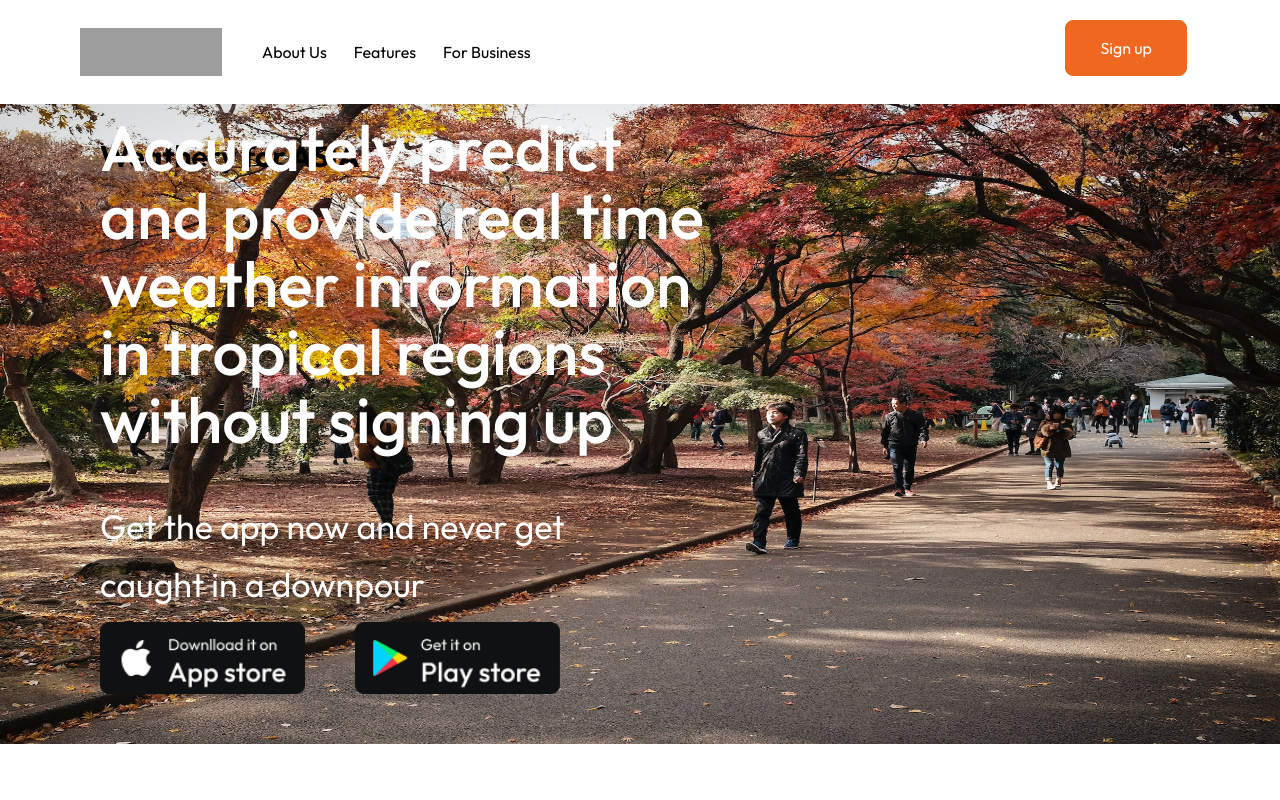
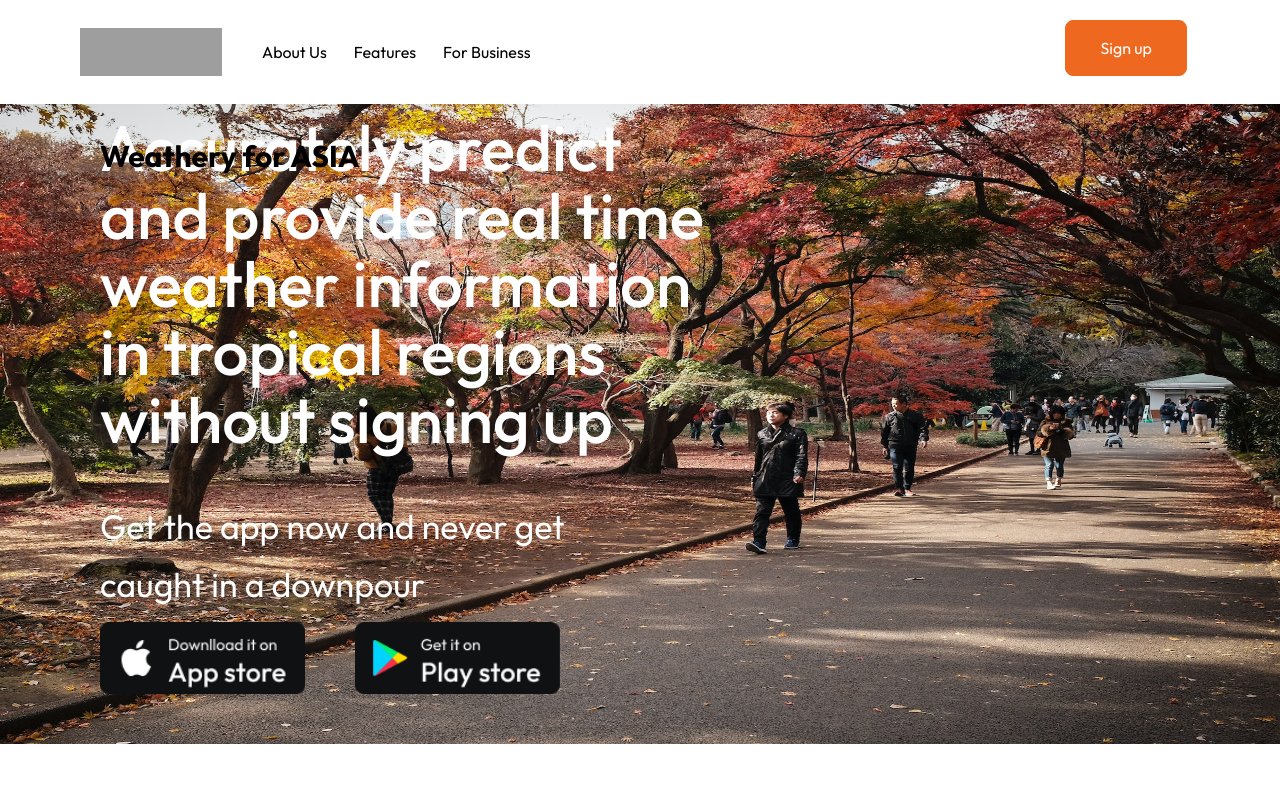
Before and after one commit to iamkenny-dev/hng-weathery-asian, a React (Vite) app: page / in a window 1280 px wide. Shown: the top 800 px of the page. Built offline with nearby package versions, Linux system fonts and the light colour scheme; grey boxes are pictures that could not be loaded.

Commit message:
style: changed asian text style

```diff
--- a/src/index.css
+++ b/src/index.css
@@ -234,7 +234,7 @@ nav {
 
 .autumn--wrapper {
   position: relative;
-  /* margin-top: px; */
+  margin-top: 0px;
   width: 100vw;
   height: 740px;
   /* border: 4px solid purple; */
@@ -257,6 +257,7 @@ nav {
   margin-left: 100px;
   font-size: 30px;
   font-weight: 700;
+  z-index: 1;
 }
 
 @media (max-width: 728px) {
@@ -272,6 +273,7 @@ nav {
   width: 100%;
   height: 80vh;
   /* z-index: 0; */
+  /* margin-top: 0px; */
 }
 
 .autumn--container {
```
